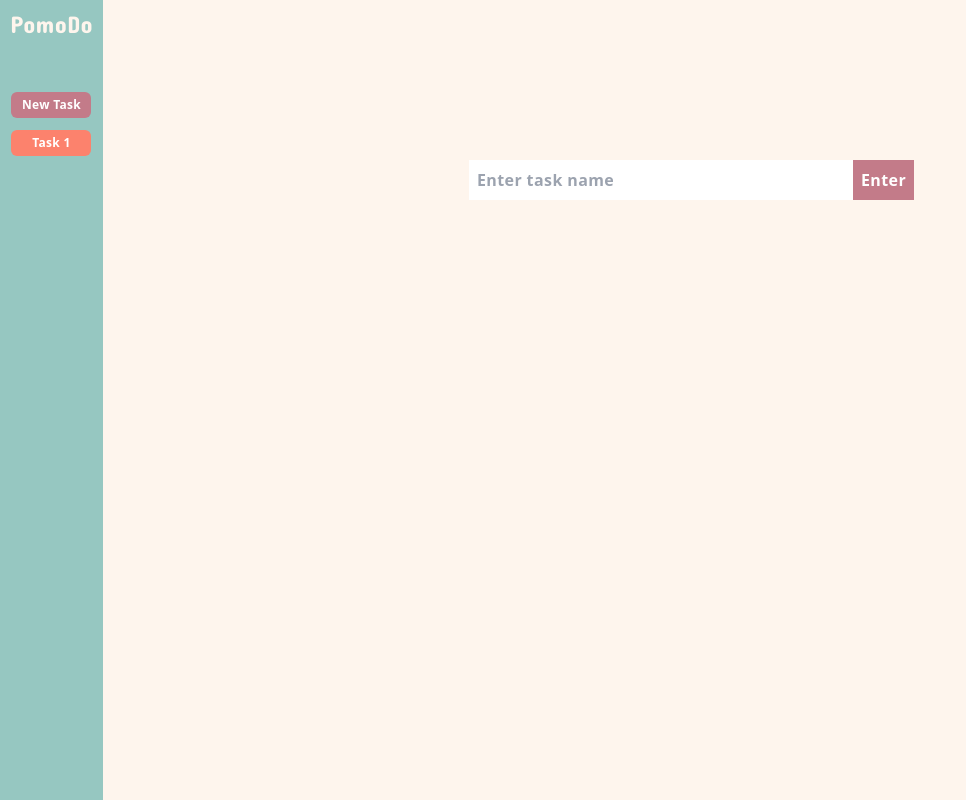
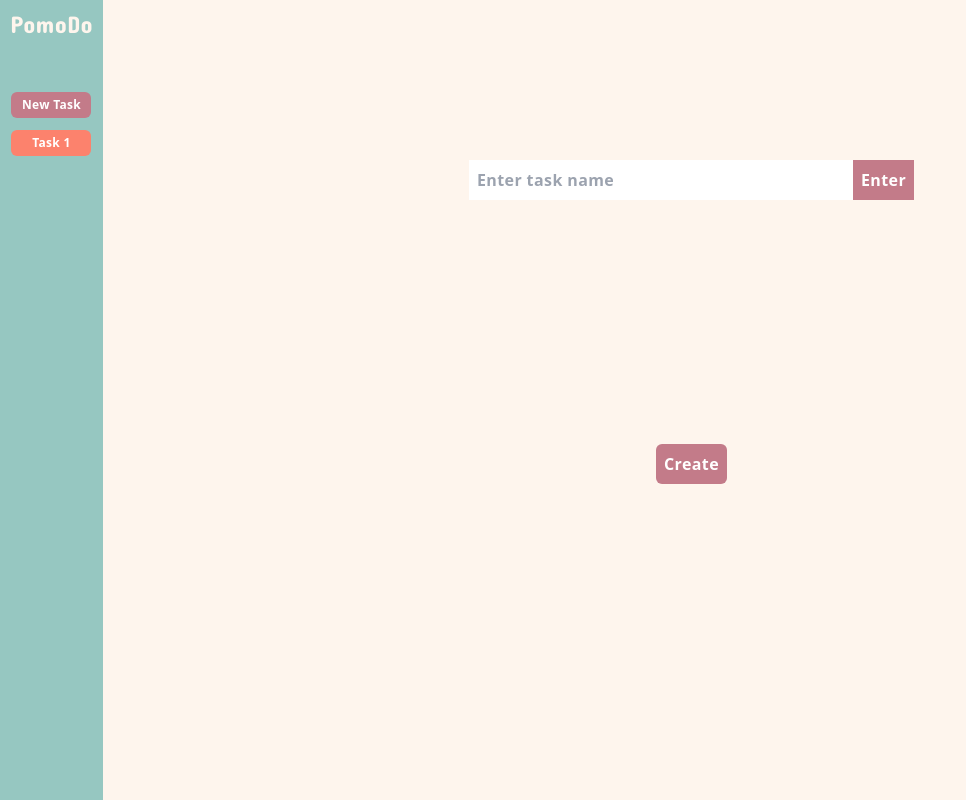
Before and after one commit to mphist/PomoDo, a React (Create React App) app: page / in a window 1280 px wide. Both pictures are taken after a click on the item "New Task". Shown: the whole page, without its empty margins (0-966 px from the left). Built offline with nearby package versions, Linux system fonts and the light colour scheme.

Commit message:
added subtask list

```diff
--- a/package.json
+++ b/package.json
@@ -3,6 +3,10 @@
   "version": "0.1.0",
   "private": true,
   "dependencies": {
+    "@fortawesome/fontawesome-svg-core": "^1.2.36",
+    "@fortawesome/free-solid-svg-icons": "^5.15.4",
+    "@fortawesome/react-fontawesome": "^0.1.16",
+    "@tailwindcss/forms": "^0.4.0",
     "@testing-library/jest-dom": "^5.14.1",
     "@testing-library/react": "^12.0.0",
     "@testing-library/user-event": "^13.2.1",
--- a/src/components/CreateTask/CreateTask.tsx
+++ b/src/components/CreateTask/CreateTask.tsx
@@ -1,58 +1,112 @@
 import { useContext, useEffect, useRef, useState } from 'react'
 import { TaskContext } from '../../contexts/TaskContext'
+import generateId from '../../lib/generateId'
+import InputController from '../InputController/InputController'
+import SubtaskList from '../SubtaskList/SubtaskList'
 
 export type CreateTaskProps = {}
 
 function CreateTask({}: CreateTaskProps) {
-  const [inputTaskName, setInputTaskName] = useState('')
-  const [displayTaskName, setDisplayTaskName] = useState('')
   const [toggleList, setToggleList] = useState(false)
-  const { toggleCreate } = useContext(TaskContext)
+  const { toggleCreate, task, setTask } = useContext(TaskContext)
   const ref = useRef<HTMLInputElement>(null)
+  const [uniqueId, setUniqueId] = useState('')
+  const [subtaskId, setSubtaskId] = useState('')
+  const [showSubtaskInputController, setShowSubtaskInputController] =
+    useState(false)
 
   useEffect(() => {
+    //create a uniqueId for main task
+    setUniqueId(generateId())
+
     ref.current?.focus()
-  })
+    if (ref.current && ref.current.value) {
+      ref.current.value = ''
+    }
+  }, [toggleCreate, setUniqueId])
 
   if (!toggleCreate) {
     return <div className='opacity-0'></div>
   }
 
-  const handleChangeTaskName = (e: React.ChangeEvent<HTMLInputElement>) => {
-    setInputTaskName(e.target.value)
+  const handleCreateTask = (inputTaskName: string) => {
+    const el = document.querySelector('.taskList') as HTMLElement
+    if (el) {
+      el.style.opacity = '1'
+    }
+    //saving the task here
+    setTask!({
+      ...task,
+      [uniqueId]: {
+        name: inputTaskName,
+        subtask: { ...task?.[uniqueId]?.subtask } || null,
+      },
+    })
+    setToggleList(true)
   }
 
-  const handleToggleList = () => {
-    const el = document.querySelector('.taskList') as HTMLElement
-    if (el) {
-      // el.className = 'taskList visible'
-      el.style.opacity = '1'
+  const handleCreateSubtask = (subtaskName: string) => {
+    setTask!({
+      ...task,
+      [uniqueId]: {
+        ...task?.[uniqueId]!,
+        subtask: {
+          ...task?.[uniqueId]!.subtask,
+          [subtaskId]: subtaskName,
+        },
+      },
+    })
+    setShowSubtaskInputController(false)
   }
-    setToggleList(true)
-    setDisplayTaskName(inputTaskName)
+
+  const taskNameInput = {
+    taskId: uniqueId,
+    className: 'taskNameInput',
+    style:
+      'p-2 focus:outline-none font-bold text-gray tracking-wide sm:w-50 md:w-80 lg:w-96 xl:w-[500px]',
+    placeholder: 'Enter task name',
+    onKeyDownFunc: handleCreateTask,
+    buttonClick: handleCreateTask,
+  }
+
+  const subtaskNameInput = {
+    taskId: subtaskId,
+    className: 'subtaskNameInput opacity-0 transition-effect',
+    style:
+      'p-2 focus:outline-none font-bold text-gray tracking-wide sm:w-40 sm:text-sm md:text-base md:w-64 lg:w-86 xl:w-[400px]',
+    placeholder: 'Enter subtask name',
+    onKeyDownFunc: handleCreateSubtask,
+    buttonClick: handleCreateSubtask,
   }
 
   return (
-    <div className='my-40 mx-auto opacity-1 transition opacity ease-in-out duration-1000'>
-      <div className='taskNameInput'>
-        <input
-          className='p-2 focus:outline-none font-bold tracking-wide sm:w-50 md:w-80 lg:w-96 xl:w-[500px]'
-          type='text'
-          placeholder='Enter task name'
-          value={inputTaskName}
-          onChange={handleChangeTaskName}
-          ref={ref}
-        />
+    <div className='my-40 mx-auto opacity-1 transition-effect'>
+      <InputController props={taskNameInput} />
+      <section className='py-20 taskList opacity-0 transition-effect'>
+        <div className='subtaskInputController'>
+          <div className='subTaskForm my-4 text-center'>
+            {!showSubtaskInputController && (
               <button
-          className='bg-burgundy tracking-wide font-bold text-white p-2 hover:brightness-95'
-          onClick={handleToggleList}
+                className='bg-burgundy text-white p-2 rounded-md text-sm'
+                onClick={() => {
+                  setSubtaskId(generateId())
+                  setShowSubtaskInputController(true)
+                }}
               >
-          Enter
+                Add a subtask
               </button>
+            )}
+            {showSubtaskInputController && (
+              <InputController props={subtaskNameInput} />
+            )}
           </div>
-      <div className='taskList opacity-0 transition opacity duration-1000'>
-        {displayTaskName}
         </div>
+        <h2 className='bg-tomato w-72 rounded-md text-center p-2 mx-auto my-0 text-white'>
+          {task?.[uniqueId]?.name}
+        </h2>
+        <SubtaskList subtasks={task?.[uniqueId]?.subtask} />
+      </section>
+      <button className='button-style flex mx-auto'>Create</button>
     </div>
   )
 }
--- /dev/null
+++ b/src/components/InputController/InputController.tsx
@@ -0,0 +1,82 @@
+import React, { useContext, useEffect, useRef, useState } from 'react'
+import { TaskContext } from '../../contexts/TaskContext'
+import generateId from '../../lib/generateId'
+
+export type InputControllerProps = {
+  props: {
+    taskId: string
+    className: string
+    style: string
+    placeholder: string
+    onKeyDownFunc: (inputTaskName: string) => void
+    buttonClick: (subtaskName: string) => void
+  }
+}
+
+function InputController({
+  props: { taskId, className, style, placeholder, onKeyDownFunc, buttonClick },
+}: InputControllerProps) {
+  const [inputTaskName, setInputTaskName] = useState('')
+  const [subtaskId, setSubtaskId] = useState('')
+  const [displayTaskName, setDisplayTaskName] = useState('')
+  const [subtaskName, setSubtaskName] = useState('')
+  const [toggleList, setToggleList] = useState(false)
+  const [uniqueId, setUniqueId] = useState('')
+  const { toggleCreate, task, setTask } = useContext(TaskContext)
+  const ref = useRef<HTMLInputElement>(null)
+
+  const handleChangeTaskName = (e: React.ChangeEvent<HTMLInputElement>) => {
+    setInputTaskName(e.target.value)
+  }
+
+  const handleToggleList = () => {
+    //saving the task here
+    const el = document.querySelector('.taskList') as HTMLElement
+    if (el) {
+      // el.className = 'taskList visible'
+      el.style.opacity = '1'
+    }
+    setTask!({
+      ...task,
+      [taskId]: { name: inputTaskName, subtask: { [subtaskId]: subtaskName } },
+    })
+    setToggleList(true)
+    setDisplayTaskName(inputTaskName)
+  }
+  useEffect(() => {
+    const div = document.querySelector('.subtaskNameInput') as HTMLElement
+    if (div) {
+      div.style.opacity = '1'
+    }
+    //create a uniqueId for main task
+    setUniqueId(generateId())
+
+    ref.current?.focus()
+    if (ref.current && ref.current.value) {
+      ref.current.value = ''
+    }
+  }, [toggleCreate, setUniqueId])
+  return (
+    <div className={className}>
+      <input
+        className={style}
+        type='text'
+        placeholder={placeholder}
+        value={inputTaskName}
+        onChange={handleChangeTaskName}
+        onKeyDown={(e) =>
+          e.key === 'Enter' && `${onKeyDownFunc(inputTaskName)}`
+        }
+        ref={ref}
+      />
+      <button
+        className='bg-burgundy tracking-wide font-bold text-white p-2 hover:brightness-95'
+        onClick={() => buttonClick(inputTaskName)}
+      >
+        Enter
+      </button>
+    </div>
+  )
+}
+
+export default InputController
--- a/src/components/Layout/Layout.tsx
+++ b/src/components/Layout/Layout.tsx
@@ -17,7 +17,7 @@ Layout.Main = ({ children }: LayoutMainProps) => (
   <main className='w-full bg-secondary'>{children}</main>
 )
 Layout.Aside = ({ children }: LayoutAsideProps) => (
-  <aside className='bg-primary w-28 flex flex-col items-center h-screen'>
+  <aside className='bg-primary w-28 flex flex-col items-center min-h-screen'>
     {children}
   </aside>
 )
--- /dev/null
+++ b/src/components/SubtaskList/SubtaskList.tsx
@@ -0,0 +1,64 @@
+import { FontAwesomeIcon } from '@fortawesome/react-fontawesome'
+import { faTrashAlt } from '@fortawesome/free-solid-svg-icons'
+import React, { useEffect, useState } from 'react'
+
+export type SubtaskListProps = {
+  subtasks:
+    | {
+        [subtaskId: string]: string
+      }
+    | undefined
+    | null
+}
+
+function SubtaskList({ subtasks }: SubtaskListProps) {
+  const [, setReRender] = useState(false)
+
+  useEffect(() => {
+    const liArr = document.querySelectorAll('.subtaskItem')
+    if (liArr) {
+      liArr.forEach((li) => {
+        ;(li as HTMLElement).style.opacity = '1'
+      })
+    }
+  })
+
+  if (subtasks && Object.keys(subtasks).length < 1) return null
+
+  const deleteSubtask = (e: React.MouseEvent<SVGSVGElement, MouseEvent>) => {
+    delete subtasks?.[e.currentTarget.id]
+    setReRender((r) => !r)
+  }
+
+  return (
+    <div className='subtaskList'>
+      <ul>
+        {subtasks &&
+          Object.entries(subtasks).map((subtask, key) => (
+            <li className='w-72 subtaskItem opacity-0 transition-effect my-2 bg-primary rounded-md text-white p-2 mx-auto '>
+              {subtasks && (
+                <div key={key} className='p-1 flex break-all'>
+                  {/* <input
+                    className='form-checkbox w-6 h-6 mr-2 rounded-sm focus:ring-0 checked:bg-tomato checked:text-tomato'
+                    id='substask'
+                    name='subtask'
+                    type='checkbox'
+                    value='hi'
+                  /> */}
+                  <FontAwesomeIcon
+                    id={subtask[0]}
+                    icon={faTrashAlt}
+                    className='cursor-pointer my-1'
+                    onClick={deleteSubtask}
+                  />
+                  <span className='ml-2'>{subtask[1]}</span>
+                </div>
+              )}
+            </li>
+          ))}
+      </ul>
+    </div>
+  )
+}
+
+export default SubtaskList
--- a/src/contexts/TaskContext/index.tsx
+++ b/src/contexts/TaskContext/index.tsx
@@ -13,6 +13,9 @@ type TaskContextProviderProps = {
 export type TaskContextType = {
   [id: string]: {
     name: string
+    subtask: {
+      [id: string]: string
+    } | null
   }
 }
 
--- a/src/index.css
+++ b/src/index.css
@@ -11,6 +11,24 @@
     /* background: var(--color-bg-primary); */
     /* width: 100%; */
     /* height: 100%; */
+  }
+}
+
+@layer components {
+  .button-style {
+    background: var(--color-bg-burgundy);
+    color: white;
+    padding: 0.5rem;
+    letter-spacing: 0.025em;
+    font-weight: 700;
+    border-radius: 6px;
+  }
+  .button-style:hover {
+    filter: brightness(0.95);
+  }
+
+  .transition-effect {
+    transition: opacity 500ms ease-in-out;
   }
 }
 
--- a/tailwind.config.js
+++ b/tailwind.config.js
@@ -42,5 +42,9 @@ module.exports = {
       },
     },
   },
-  plugins: [],
+  plugins: [
+    require('@tailwindcss/forms')({
+      strategy: 'class',
+    }),
+  ],
 }
```
Also changed, not shown: tsconfig.json (+2 -8 lines), 1 other file (tests, documents, lock files or other folders). Lines whose indentation alone changed are shown as unchanged.
